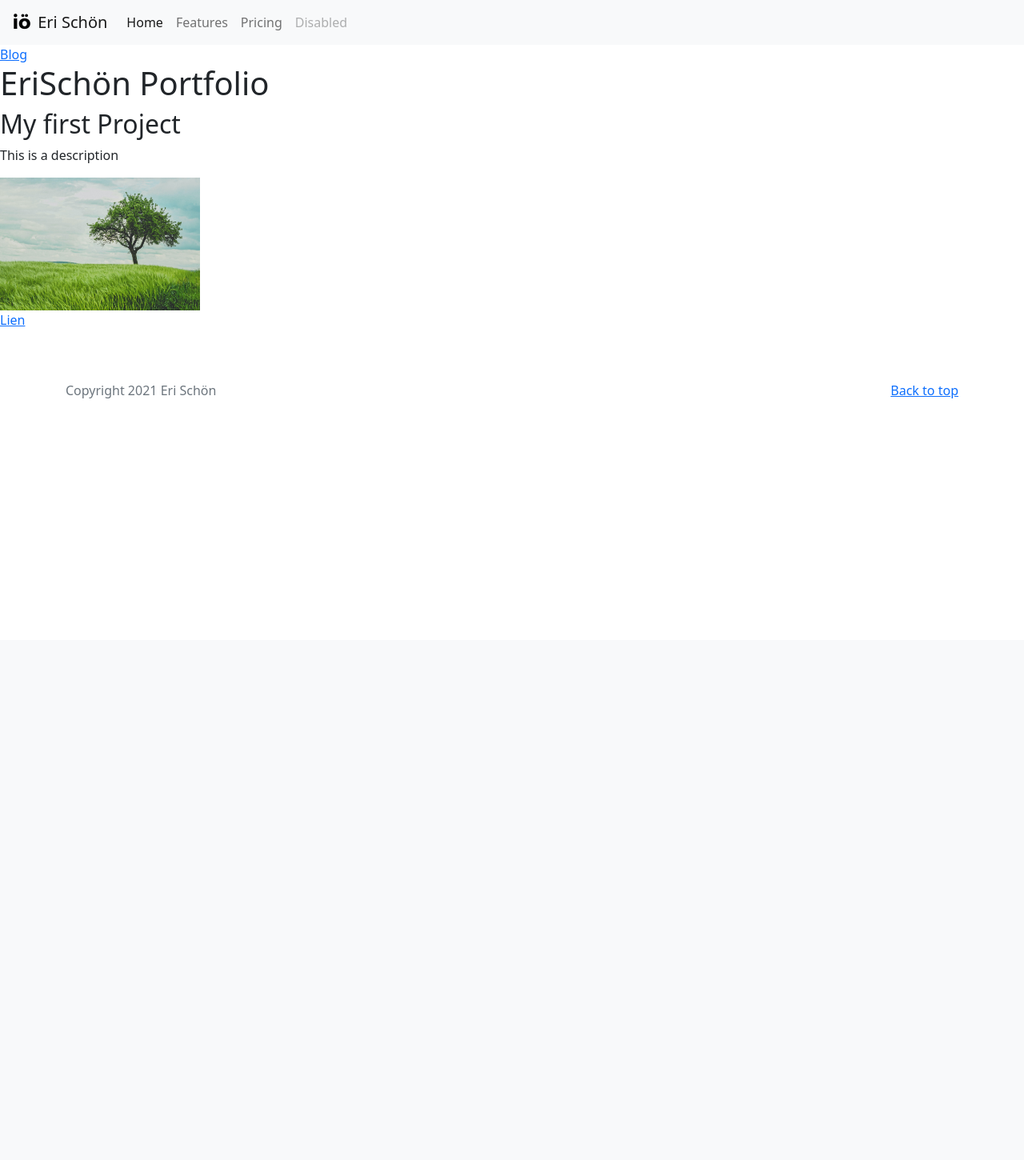
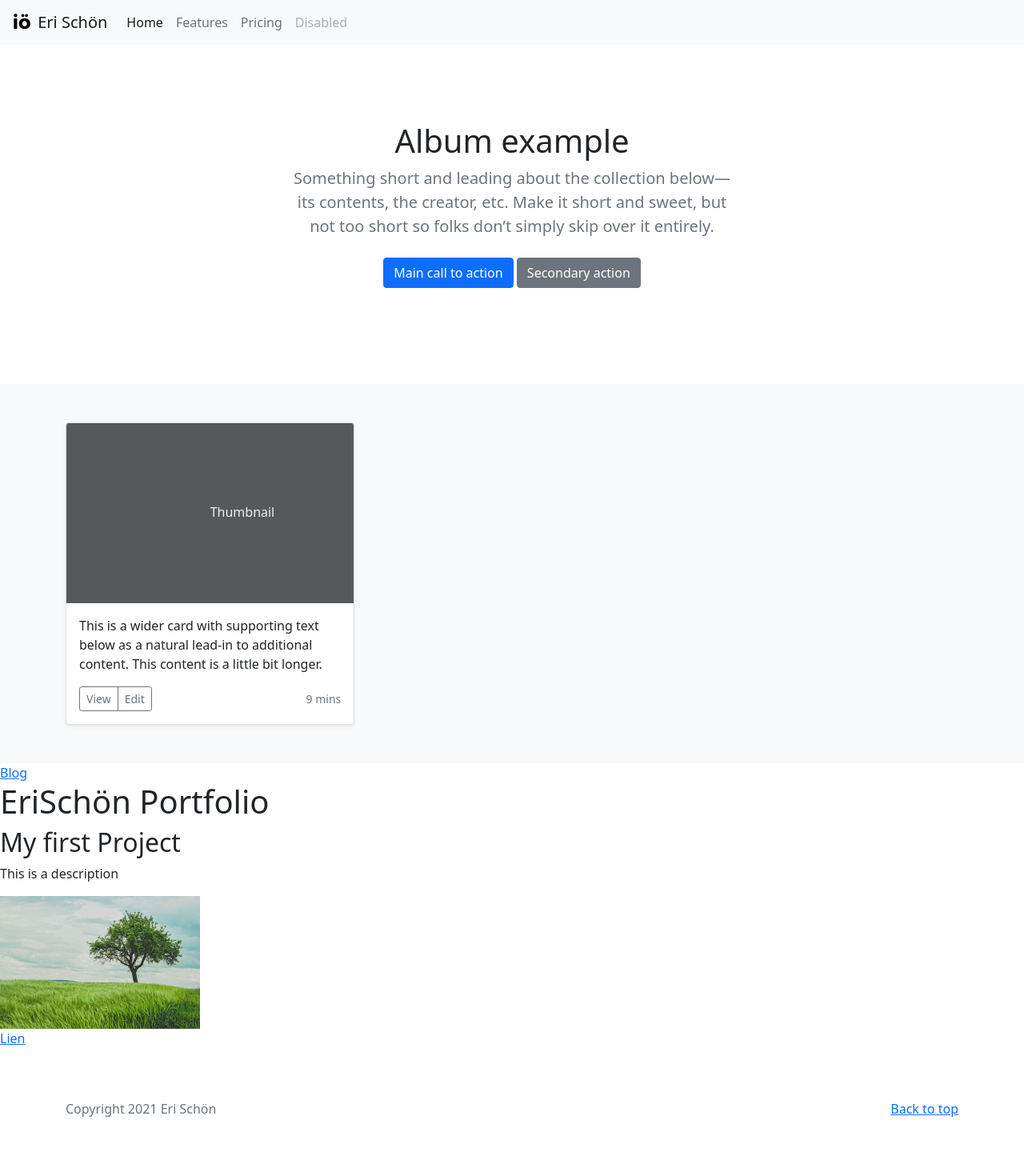
Before and after one commit to erischon/personal_portfolio_project, a Django app: page / in a window 1280 px wide. Shown: the whole page at 80% size. Before the commit the page ends 498 px from the top, so only its background shows below. Run offline with Django 3.2, Linux system fonts and the light colour scheme; data comes from the database, SQL or seed files in the repository; some libraries are stand-ins or nearby versions.

Commit message:
Update home.html

```diff
--- a/portfolio/templates/portfolio/home.html
+++ b/portfolio/templates/portfolio/home.html
@@ -3,6 +3,50 @@
 {% block content %}
 
 {% load static %}
+
+<main>
+
+
+
+    <section class="py-5 text-center container">
+      <div class="row py-lg-5">
+        <div class="col-lg-6 col-md-8 mx-auto">
+          <h1 class="fw-light">Album example</h1>
+          <p class="lead text-muted">Something short and leading about the collection below—its contents, the creator, etc. Make it short and sweet, but not too short so folks don’t simply skip over it entirely.</p>
+          <p>
+            <a href="#" class="btn btn-primary my-2">Main call to action</a>
+            <a href="#" class="btn btn-secondary my-2">Secondary action</a>
+          </p>
+        </div>
+      </div>
+    </section>
+
+    <div class="album py-5 bg-light">
+      <div class="container">
+
+        <div class="row row-cols-1 row-cols-sm-2 row-cols-md-3 g-3">
+          <div class="col">
+            <div class="card shadow-sm">
+              <svg class="bd-placeholder-img card-img-top" width="100%" height="225" xmlns="http://www.w3.org/2000/svg" role="img" aria-label="Placeholder: Thumbnail" preserveAspectRatio="xMidYMid slice" focusable="false"><title>Placeholder</title><rect width="100%" height="100%" fill="#55595c"/><text x="50%" y="50%" fill="#eceeef" dy=".3em">Thumbnail</text></svg>
+
+              <div class="card-body">
+                <p class="card-text">This is a wider card with supporting text below as a natural lead-in to additional content. This content is a little bit longer.</p>
+                <div class="d-flex justify-content-between align-items-center">
+                  <div class="btn-group">
+                    <button type="button" class="btn btn-sm btn-outline-secondary">View</button>
+                    <button type="button" class="btn btn-sm btn-outline-secondary">Edit</button>
+                  </div>
+                  <small class="text-muted">9 mins</small>
+                </div>
+              </div>
+            </div>
+          </div>
+        </div>
+
+      </div>
+    </div>
+
+  </main>
 
     <div class="menu">
         <a href="{% url 'blog:all_blogs' %}">Blog</a>
```
